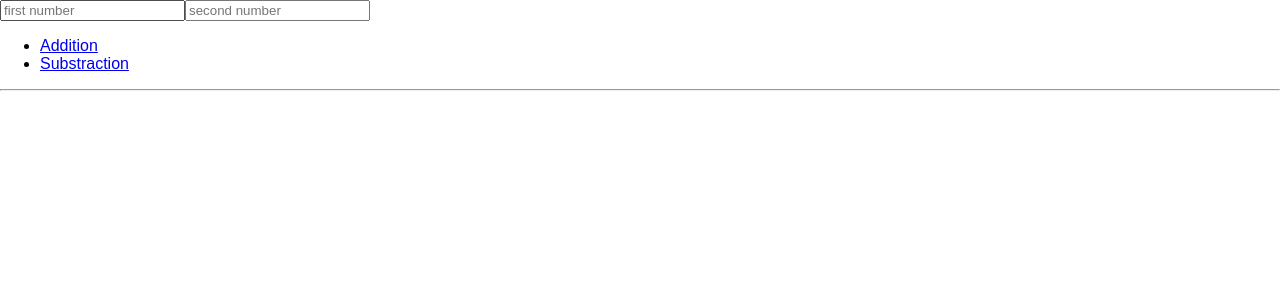
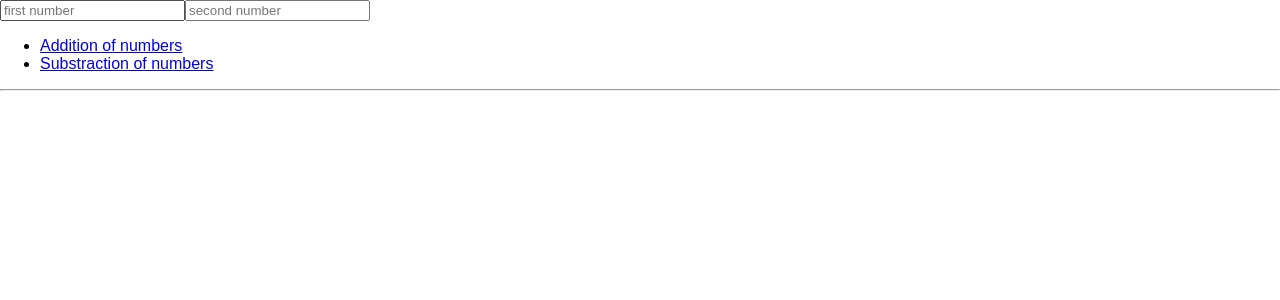
Before and after one commit to Sdamle91/DemoProject, a React (Create React App) app: page / in a window 1280 px wide. Shown: the top 300 px of the page. Built offline with nearby package versions, Linux system fonts and the light colour scheme.

Commit message:
changed labels

```diff
--- a/src/App.js
+++ b/src/App.js
@@ -38,8 +38,8 @@ handleNumberSecondChg = (event) =>{
             <input placeholder="first number" onChange={this.handleNumberOneChg}/>
             <input placeholder="second number" onChange={this.handleNumberSecondChg}/>
              <ul>
-                <li><Link to={'/Page1'}>Addition</Link></li>
-                <li><Link to={'/Page2'}>Substraction</Link></li>
+                <li><Link to={'/Page1'}>Addition of numbers</Link></li>
+                <li><Link to={'/Page2'}>Substraction of numbers</Link></li>
              </ul>
              <hr />
 
```
